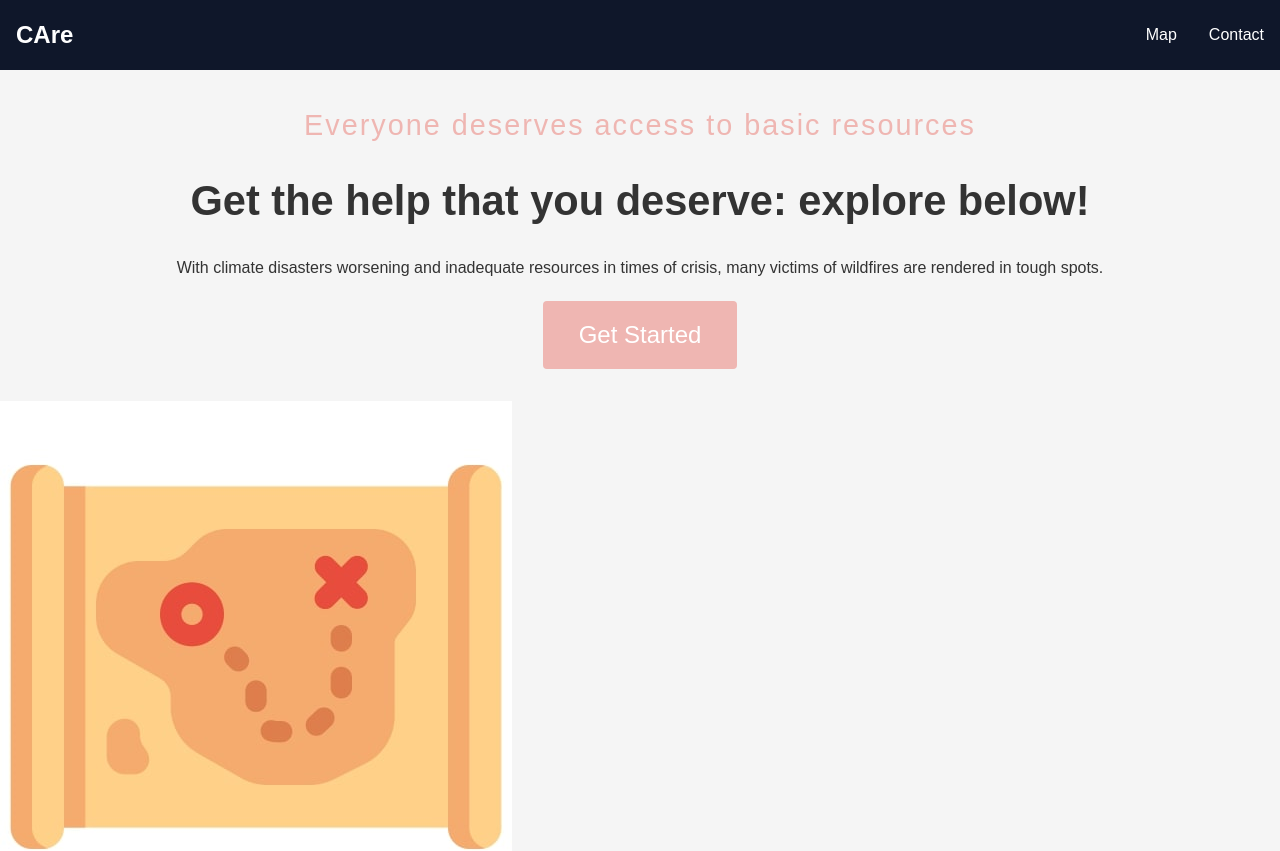
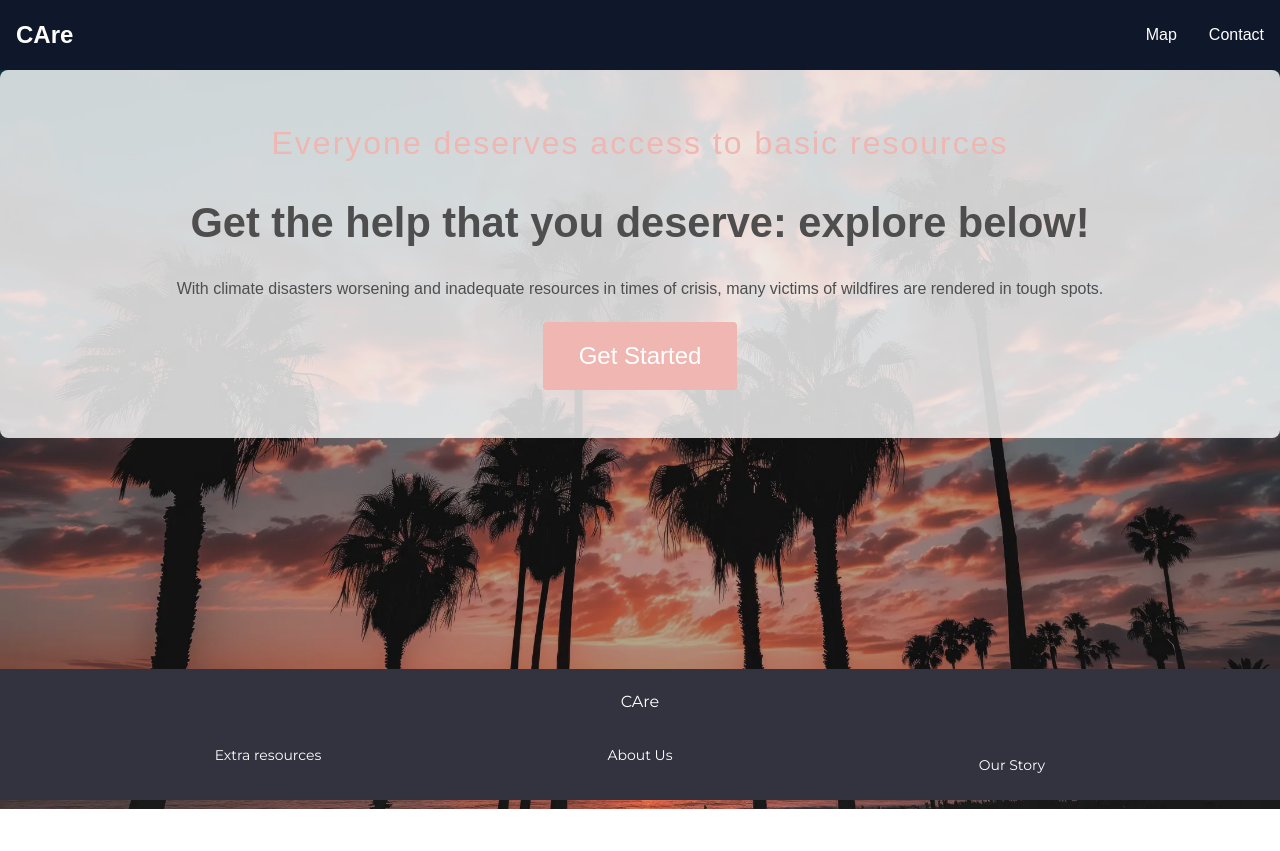
Before and after one commit to Hermano727/irvinehacks25, a React (Create React App) app: page / in a window 1280 px wide. Shown: the top 851 px of the page. After the commit the page ends 809 px from the top, so only its background shows below. Built offline with nearby package versions, Linux system fonts and the light colour scheme.

Commit message:
more home styling

```diff
--- a/src/pages/Home.js
+++ b/src/pages/Home.js
@@ -1,22 +1,22 @@
 import React from 'react';
 import { useNavigate } from 'react-router-dom';
 import { Container, Row, Col, Button } from 'react-bootstrap';
-import heroImage from '../assets/home-img.jpg';
+import backgroundImage from '../assets/background-img.jpg';
 import '../styles/home.css';
 
 const Home = () => {
   const navigate = useNavigate();
 
   const handleGetStarted = () => {
-    navigate('/search');
+    navigate('/map');
   };
 
   return (
     <div className="App">
+      <div className="background-overlay"></div>
       <Container className="home-container">
         <Row className="d-flex align-items-center justify-content-between">
-          {/* Text on the left */}
-          <Col md={6} className="content-section">
+          <Col md={12} className="content-section">
             <div className="title">
               <h1>Everyone deserves access to basic resources</h1>
               <h2>Get the help that you deserve: explore below!</h2>
@@ -29,11 +29,6 @@ const Home = () => {
               </Button>
             </div>
           </Col>
-
-          {/* Image on the right */}
-          <Col md={6} className="image-section">
-            <img src={heroImage} alt="Wildfire" className="hero-image" />
-          </Col>
         </Row>
       </Container>
     </div>
--- a/src/styles/home.css
+++ b/src/styles/home.css
@@ -1,36 +1,49 @@
-@import url('https://fonts.googleapis.com/css2?family=Noto+Serif:wght@400;700&display=swap');
-
-:root {
-  --primary: #efb6b2;
-  --secondary: #4e4e4e;
-  --error: #ff4a4a;
-}
-
-/* base styles & title */
-html, body {
-  font-family: 'Noto Serif';
-  height: 100%;
-  margin: 0;
-}
-
-.App {
+html, body, #root, .App {
+  position: relative;
   width: 100%;
   height: 100%;
   margin: 0;
   display: flex;
   flex-direction: column;
+  background-image: url('../assets/background-img.jpg');
+  background-size: cover;
+  background-position: center;
+  background-repeat: no-repeat;
+}
+
+.background-overlay {
+  position: absolute;
+  top: 0;
+  left: 0;
+  width: 100%;
+  height: 100%;
+  background-color: rgba(0, 0, 0, 0.3);
+  z-index: 0;
 }
 
 .home-container {
   flex: 1;
   display: flex;
   flex-direction: column;
+  z-index: 1;
 }
 
+.content-section {
+  padding: 2rem;
+  display: flex;
+  flex-direction: column;
+  align-items: center;
+  justify-content: center;
+  text-align: center;
+  z-index: 1;
+  background-color: rgba(255, 255, 255, 0.8); /* Light background container */
+  border-radius: 8px; /* Optional: for rounded corners */
+  padding: 3rem; /* Space around text */
+}
 
 .title h1 {
   color: var(--primary);
-  font-size: 1.8rem;
+  font-size: 2rem;
   letter-spacing: 2px;
   font-weight: normal;
 }
@@ -38,26 +51,12 @@ html, body {
 .title h2 {
   margin-top: 20px;
   font-size: 2.6rem;
+  color: var(--secondary); /* Override for H2 color */
 }
 
 .title p {
   margin-top: 20px;
-}
-
-.content-section {
-  z-index: 1;
-  padding: 2rem;
-  display: flex;
-  flex-direction: column;
-  align-items: center; /* Centers children horizontally */
-  justify-content: center; /* Centers children vertically */
-  text-align: center; /* Optional: centers text within the container */
-}
-
-
-.hero-image {
-  max-width: 100%;
-  height: auto;
+  color: var(--secondary); /* Override for P color */
 }
 
 .get-started-btn {
@@ -69,9 +68,28 @@ html, body {
   align-items: center;
   justify-content: center;
   font-size: 1.5rem;
+  z-index: 1;
 }
 
 .get-started-btn:hover {
   background-color: rgb(236, 226, 236);
   color: var(--primary);
+  z-index: 1;
 }
+
+:root {
+  --primary: #efb6b2;
+  --secondary: #4e4e4e;
+  --error: #ff4a4a;
+}
+
+.btn-primary {
+  background-color: var(--primary);
+  border-color: var(--primary);
+  color: white;
+}
+
+.btn-primary:hover {
+  background-color: white;
+  color: var(--primary);
+}
```
Also changed, not shown: src/assets/background-img.jpg.
